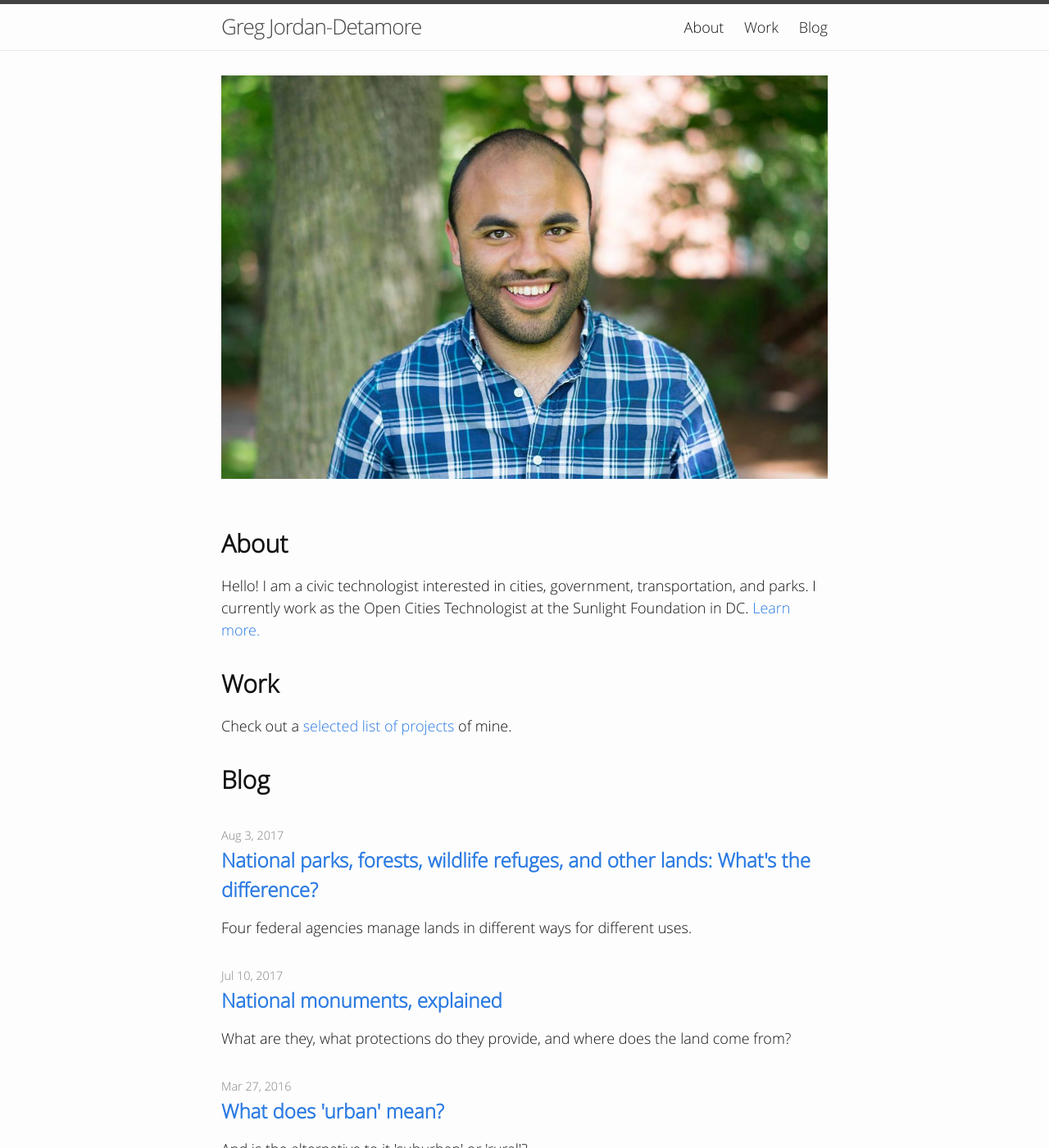
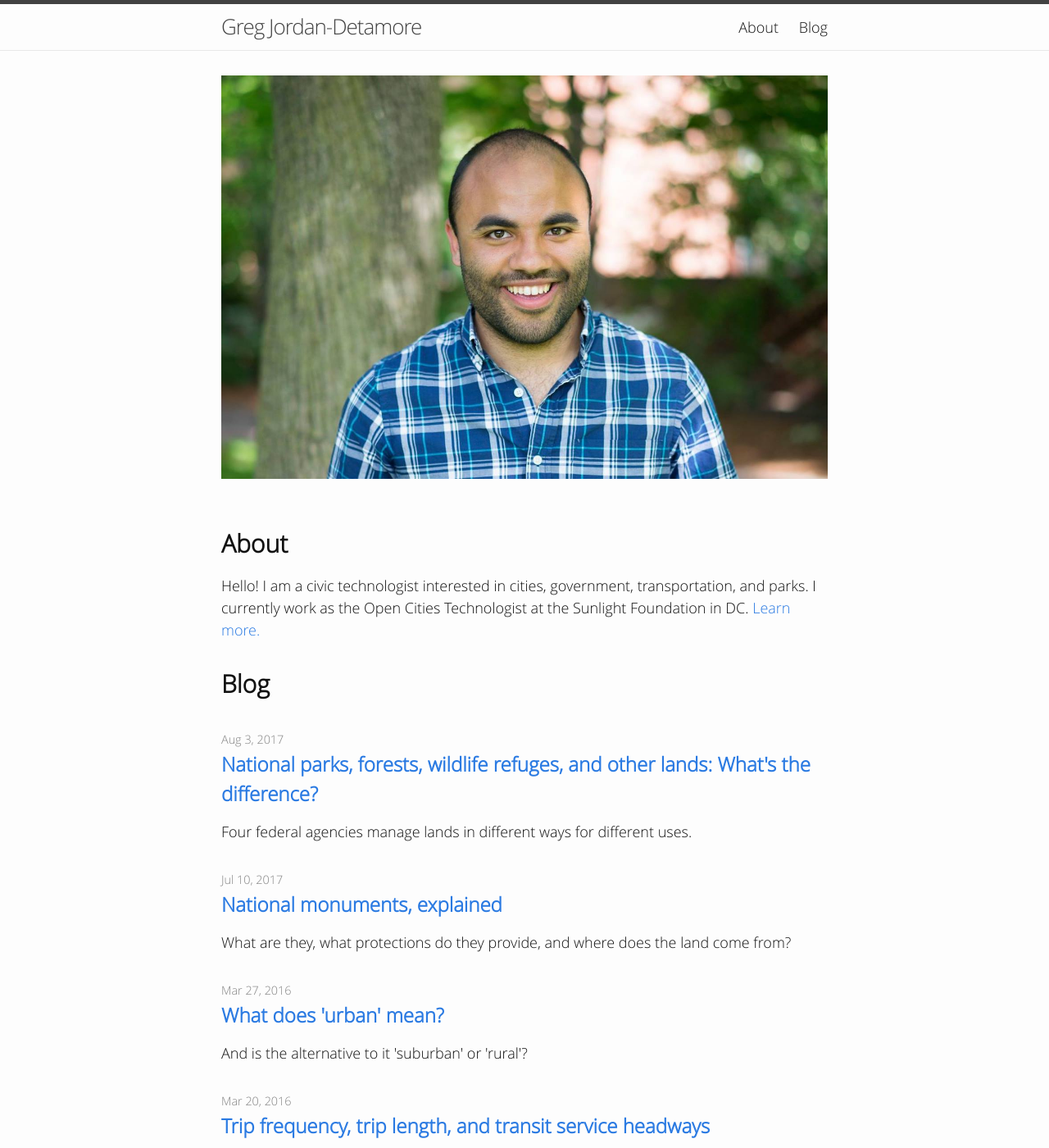
Before and after one commit to gregjd/gregjd.github.io, a Jekyll site: the page built from index.html, in a window 1280 px wide and 1400 px high. Shown: the whole window at 82% size. Built offline with Jekyll 4.4.1, drawn with Linux system fonts in a browser that asks for light colours.

Commit message:
Drop links to Work page

```diff
--- a/_includes/header.html
+++ b/_includes/header.html
@@ -16,9 +16,9 @@
       {% assign pages = site.pages | sort: "order" %}
       <div class="trigger">
         {% for page in pages %}
-          {% if page.title %}
+          {% unless page.header_exclude %}
           <a class="page-link" href="{{ page.url | prepend: site.baseurl }}">{{ page.title }}</a>
-          {% endif %}
+          {% endunless %}
         {% endfor %}
       </div>
     </nav>
--- a/index.html
+++ b/index.html
@@ -10,9 +10,9 @@ layout: default
 
   Hello! {{ site.description }} I currently work as the Open Cities Technologist at the Sunlight Foundation in DC. <a href="/about/">Learn more.</a>
 
-  <h1 class="page-heading">Work</h1>
+  <!-- <h1 class="page-heading">Work</h1>
 
-  Check out a <a href="/work/">selected list of projects</a> of mine.
+  Check out a <a href="/work/">selected list of projects</a> of mine. -->
 
   <h1 class="page-heading">Blog</h1>
 
```
Also changed, not shown: work/index.md (+1 -0 lines).
